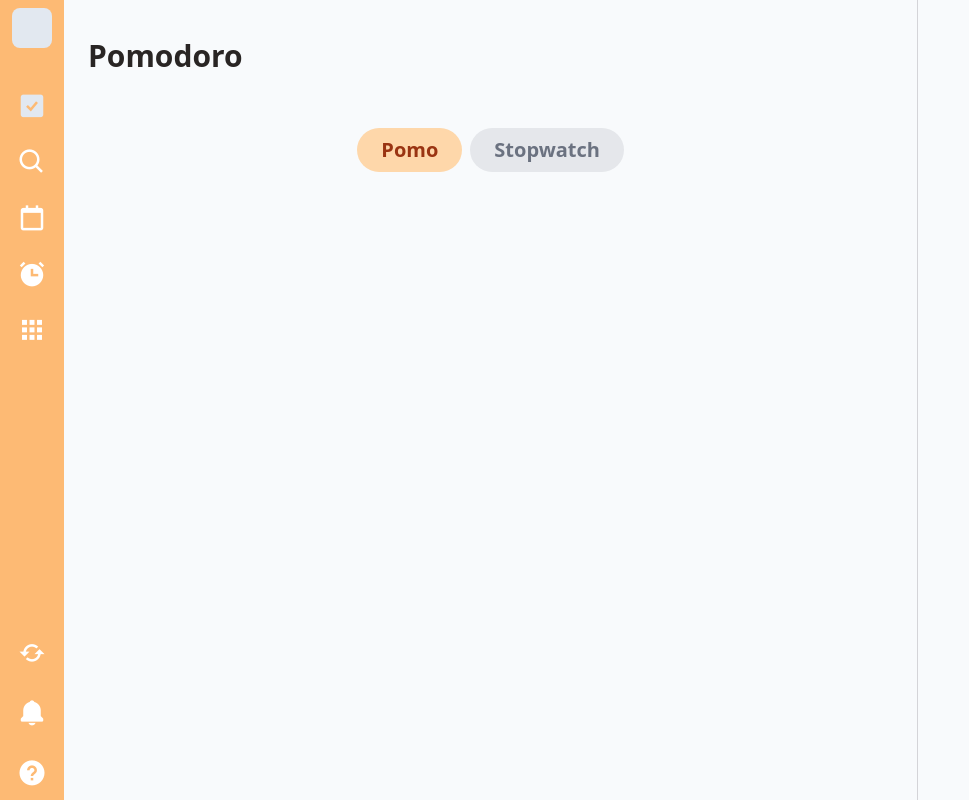
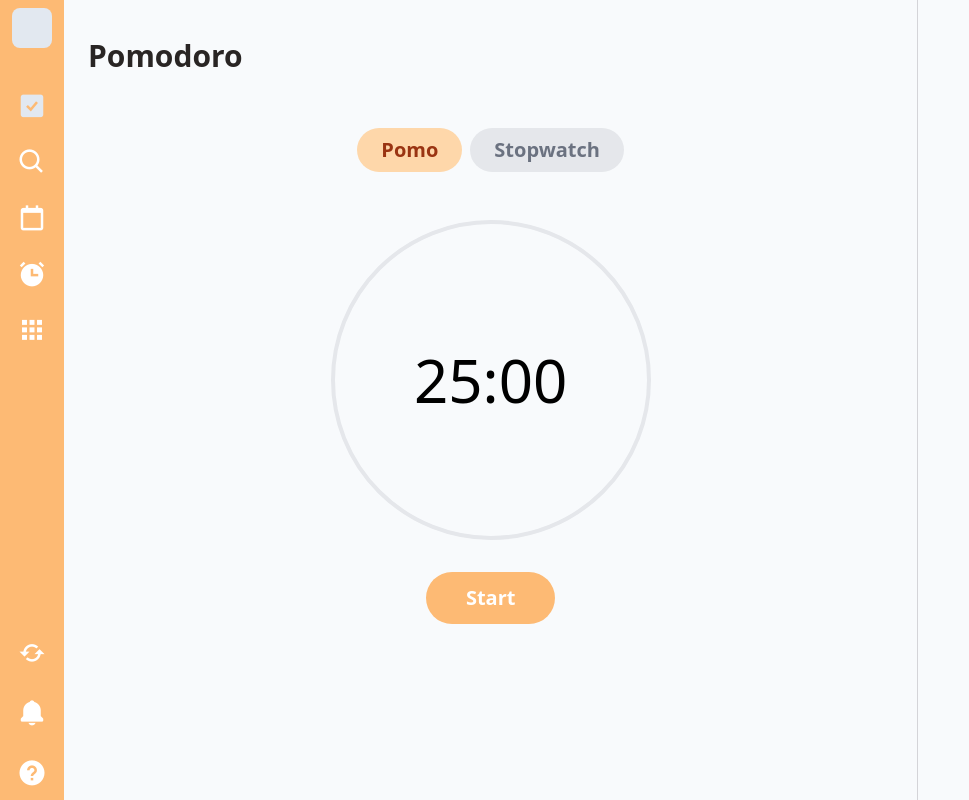
Before and after one commit to kirin58/TO_DO_LIST, a Vue app: page /Pomodoro in a window 1280 px wide. Shown: the whole page, without its empty margins (0-969 px from the left). Built offline with nearby package versions, Linux system fonts and the light colour scheme.

Commit message:
clock
เพิ่มนาฬิกา

```diff
--- a/src/components/PomoLayout.vue
+++ b/src/components/PomoLayout.vue
@@ -7,9 +7,66 @@
             <button class="bg-orange-200 rounded-full px-6 py-2 text-orange-800  ">Pomo</button>
             <button class="bg-gray-200 rounded-full px-6 py-2 text-gray-500  cursor-not-allowed ml-2" disabled>Stopwatch</button>
         </div>
+            <!-- เพิ่มนาฬิกา Pomodoro แบบวงกลม -->
+        <div class="w-full flex flex-col items-center justify-center mt-12">
+            <div class="flex flex-col items-center">
+                <div class="flex items-center justify-center rounded-full border-4 border-gray-200 w-80 h-80 mb-8">
+                    <span class="text-6xl font-light select-none">
+                        {{ minutes }}:{{ seconds < 10 ? '0' + seconds : seconds }}
+                    </span>
+                </div>
+            </div>
+            <button
+                :class="running
+                ? 'bg-white border border-orange-300 text-orange-400 font-semibold text-xl rounded-full px-10 py-3 transition'
+                : 'bg-orange-300 hover:bg-orange-400 text-white font-semibold text-xl rounded-full px-10 py-3 transition'"
+                @click="running ? pauseTimer() : startTimer()"
+                >
+                {{ running ? 'Pause' : 'Start' }}
+            </button>
+        </div>
     </div>
     <div>
         <div class="bg-zinc-300 h-screen w-px">
         </div>
     </div>
+
 </template>
+<script>
+export default {
+    data() {
+        return {
+            minutes: 25,
+            seconds: 0,
+            timer: null,
+            running: false,
+        };
+    },
+    methods: {
+        startTimer() {
+            if (this.running) return;
+            this.running = true;
+            this.timer = setInterval(() => {
+                if (this.seconds === 0) {
+                    if (this.minutes === 0) {
+                        clearInterval(this.timer);
+                        this.running = false;
+                    } else {
+                        this.minutes--;
+                        this.seconds = 59;
+                    }
+                } else {
+                    this.seconds--;
+                }
+            }, 1000);
+        },
+        pauseTimer() {
+            clearInterval(this.timer);
+            this.running = false;
+        }
+    },
+    beforeUnmount() {
+        clearInterval(this.timer);
+    }
+};
+</script>
```
